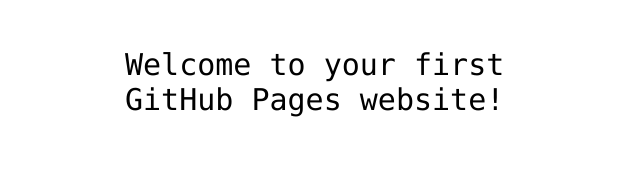
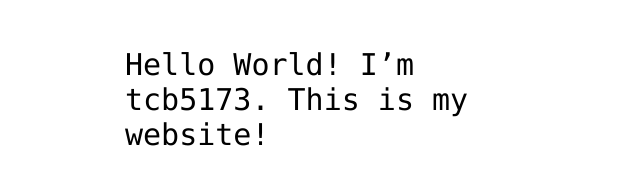
Before and after one commit to tcb5173/hello-world, a plain HTML site: page index.html in a window 1280 px wide. Shown: the part 341-526 px from the top of the page, without its empty margins (315-955 px from the left). Drawn offline with Linux system fonts and the light colour scheme.

Commit message:
Update index.html
first website line 15 change

```diff
--- a/index.html
+++ b/index.html
@@ -12,7 +12,7 @@
 <img src="https://octodex.github.com/images/daftpunktocat-thomas.gif" id="octocat" alt="octocat-gif" />
 
 <!-- Change this code here by copy and pasting your template on line 15 -->
-<p>Welcome to your first GitHub Pages website!</p>
+<p>Hello World! I’m tcb5173. This is my website!</p>
 
 </body>
 </html>
```
